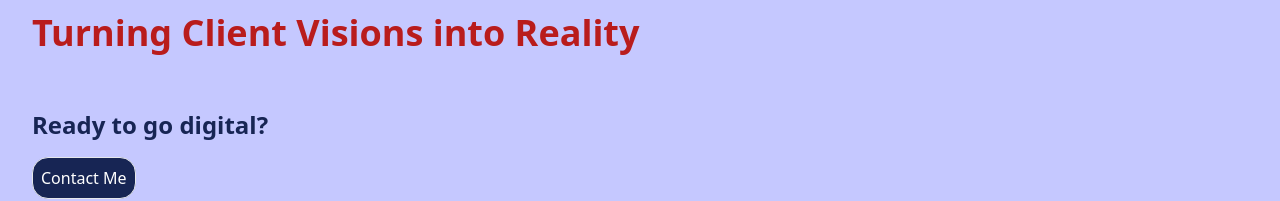
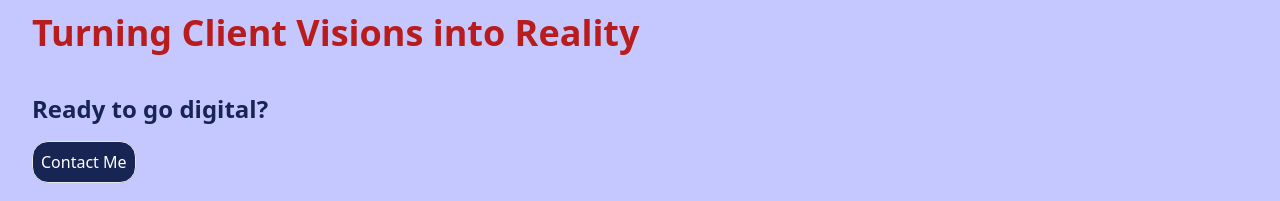
Before and after one commit to OdongMartin/OdongMartin.github.io, a website: page index.html in a window 1280 px wide. Shown: the part 259-460 px from the top of the page. Drawn offline with Linux system fonts and the light colour scheme.

Commit message:
reduced margin. looks better

```diff
--- a/index.html
+++ b/index.html
@@ -24,7 +24,7 @@
             <div>
                 <span class="text-6xl font-bold text-blue-950 ml-3">Empowering Businesses</span> <span class=" text-blue-950 text-6xl block p-4 font-bold">with Digital Solutions</span>
                 <span class="block m-4 text-4xl font-bold text-red-700">Turning Client Visions into Reality</span>
-                <span class="block mt-14 m-4 font-bold text-blue-950 text-2xl">Ready to go digital?</span>
+                <span class="block mt-10 m-4 font-bold text-blue-950 text-2xl">Ready to go digital?</span>
                 <div>
                     <button class="ml-4 p-2 border rounded-2xl bg-blue-950 text-white">Contact Me</button>
                 </div>
```
